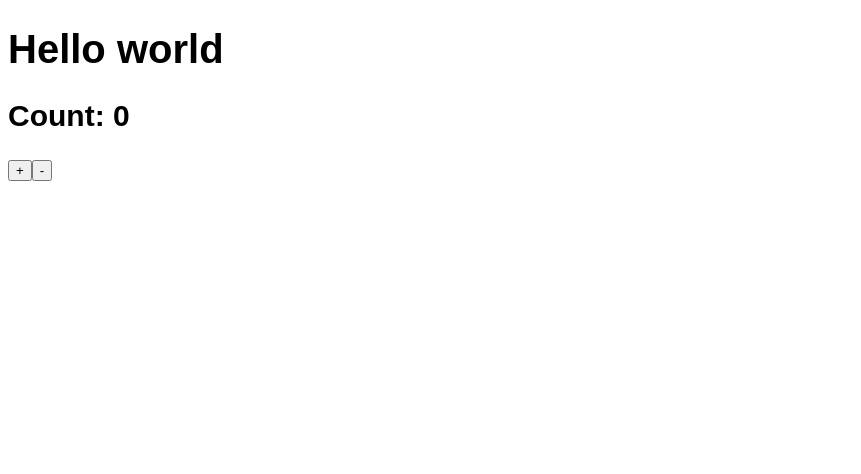
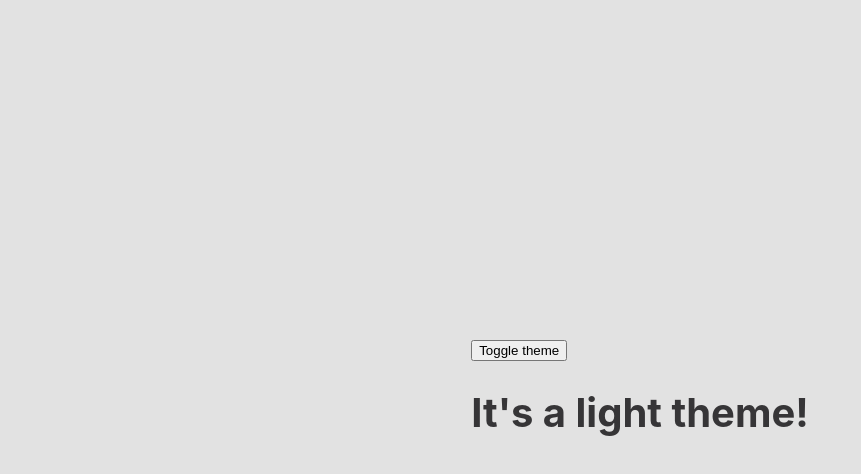
Before and after one commit to weider86-zz/streaming-app, a React app: page / in a window 1280 px wide. Shown: the top 474 px of the page, without its empty margins (0-861 px from the left). Built offline with nearby package versions, Linux system fonts and the light colour scheme.

Commit message:
Add styled component dependencie and use it

```diff
--- a/package.json
+++ b/package.json
@@ -59,6 +59,7 @@
   },
   "dependencies": {
     "react": "^16.13.1",
-    "react-dom": "^16.13.1"
+    "react-dom": "^16.13.1",
+    "styled-components": "^5.1.1"
   }
 }
--- a/src/App.jsx
+++ b/src/App.jsx
@@ -1,26 +1,28 @@
-import React, { useState, lazy, Suspense } from 'react'
-
-const Warning = lazy(async () => ({
-  default: (await import(/* webpackChunkName: "other" */ './Warning')).Warning,
-}))
+import React, { useState } from 'react'
+import { ThemeProvider } from 'styled-components'
+import { lightTheme, darkTheme } from './Styled/Themes'
+import { GlobalStyles } from './Styled/GlobalStyles'
 
 export const App = () => {
-  const [count, setCount] = useState(0)
-
-  const loading = () => <p>Loading...</p>
+  const [theme, setTheme] = useState('light')
+  const toggleTheme = () => {
+    if (theme === 'light') {
+      setTheme('dark')
+    } else {
+      setTheme('light')
+    }
+  }
 
   return (
     <>
-      <h1>Hello world</h1>
-      <h2>Count: {count}</h2>
-      <button onClick={() => setCount(count + 1)}>+</button>
-      <button onClick={() => setCount(count - 1)}>-</button>
-
-      {count > 10 && (
-        <Suspense fallback={loading}>
-          <Warning />
-        </Suspense>
-      )}
+      <ThemeProvider theme={theme === 'light' ? lightTheme : darkTheme}>
+        <>
+          <GlobalStyles />
+          <button onClick={toggleTheme}>Toggle theme</button>
+          <h1>{`It's a ${theme === 'light' ? 'light' : 'dark'} theme!`}</h1>
+          <footer></footer>
+        </>
+      </ThemeProvider>
     </>
   )
 }
```
Also changed, not shown: 1 other file (tests, documents, lock files or other folders).
